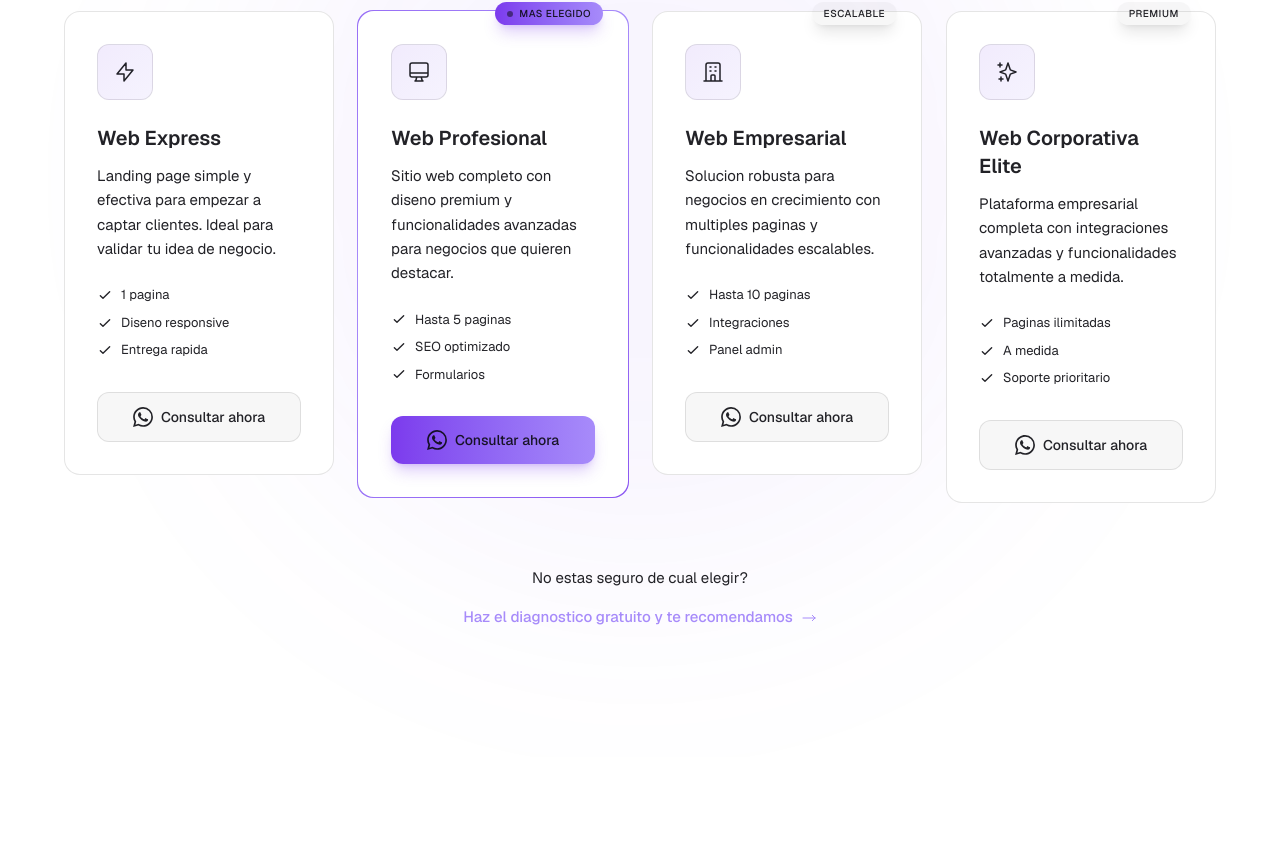
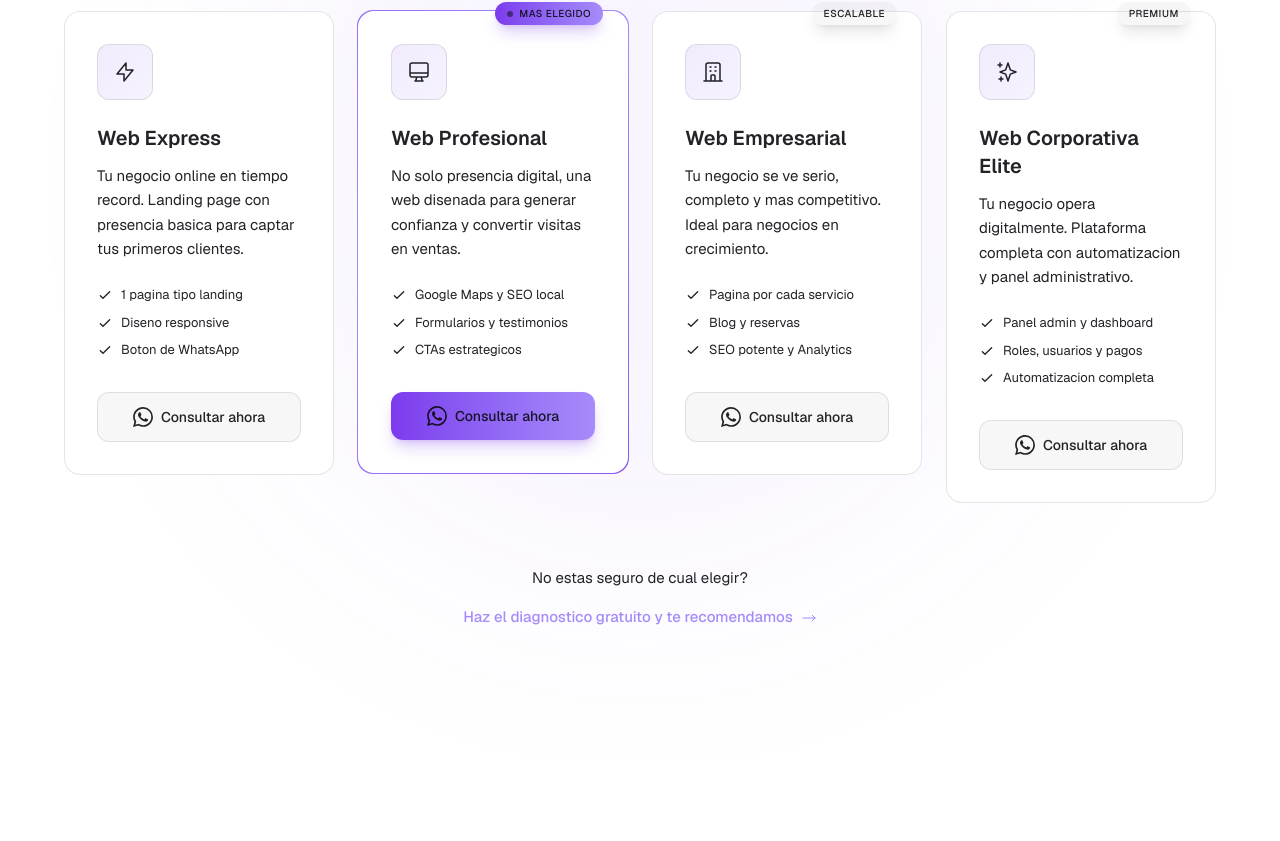
Before and after one commit to Castennio/Castennio-portfolio, a Next.js app: page / in a window 1280 px wide. Shown: the part 2319-3160 px from the top of the page. Built offline with nearby package versions, Linux system fonts and the light colour scheme.

Commit message:
feat: Se modificó el texto de los planes para desarrollo y se corrigió algunas 'ñs'

```diff
--- a/app/components/Diagnosis/data.ts
+++ b/app/components/Diagnosis/data.ts
@@ -262,7 +262,7 @@ const plans: Record<string, PlanRecommendation> = {
     description: "Landing page simple y efectiva para empezar a captar clientes. Ideal para validar tu idea de negocio rapidamente.",
     includes: [
       "1 pagina tipo landing",
-      "Diseno responsive (celular + PC)",
+      "Diseño responsive (celular + PC)",
       "Boton de WhatsApp",
       "Informacion de contacto",
       "Redes sociales",
@@ -273,8 +273,8 @@ const plans: Record<string, PlanRecommendation> = {
   profesional: {
     id: "profesional",
     name: "Web Profesional",
-    tagline: "Disenada para generar confianza y ventas",
-    description: "Sitio web completo con diseno premium. Para negocios que quieren destacar y generar mas contactos.",
+    tagline: "Diseñada para generar confianza y ventas",
+    description: "Sitio web completo con diseño premium. Para negocios que quieren destacar y generar mas contactos.",
     includes: [
       "Todo lo del plan Express",
       "Google Maps (ubicacion)",
@@ -329,7 +329,7 @@ const plans: Record<string, PlanRecommendation> = {
 const services: Record<string, ServiceRecommendation> = {
   redesign: {
     id: "redesign",
-    name: "Rediseno de Sitio",
+    name: "Rediseño de Sitio",
     description: "Renovamos tu sitio actual con diseno moderno y mejor rendimiento. Mantenemos lo que funciona, mejoramos lo demas.",
     deliveryTime: "2-3 semanas",
   },
--- a/app/components/Plans.tsx
+++ b/app/components/Plans.tsx
@@ -8,50 +8,50 @@ const plans = [
   {
     id: "express",
     name: "Web Express",
-    description: "Landing page simple y efectiva para empezar a captar clientes. Ideal para validar tu idea de negocio.",
+    description: "Tu negocio online en tiempo record. Landing page con presencia basica para captar tus primeros clientes.",
     badge: null,
     icon: (
       <svg className="w-6 h-6" fill="none" viewBox="0 0 24 24" stroke="currentColor">
         <path strokeLinecap="round" strokeLinejoin="round" strokeWidth={1.5} d="M13 10V3L4 14h7v7l9-11h-7z" />
       </svg>
     ),
-    features: ["1 pagina", "Diseno responsive", "Entrega rapida"],
+    features: ["1 pagina tipo landing", "Diseno responsive", "Boton de WhatsApp"],
   },
   {
     id: "profesional",
     name: "Web Profesional",
-    description: "Sitio web completo con diseno premium y funcionalidades avanzadas para negocios que quieren destacar.",
+    description: "No solo presencia digital, una web disenada para generar confianza y convertir visitas en ventas.",
     badge: "Mas elegido",
     icon: (
       <svg className="w-6 h-6" fill="none" viewBox="0 0 24 24" stroke="currentColor">
         <path strokeLinecap="round" strokeLinejoin="round" strokeWidth={1.5} d="M9.75 17L9 20l-1 1h8l-1-1-.75-3M3 13h18M5 17h14a2 2 0 002-2V5a2 2 0 00-2-2H5a2 2 0 00-2 2v10a2 2 0 002 2z" />
       </svg>
     ),
-    features: ["Hasta 5 paginas", "SEO optimizado", "Formularios"],
+    features: ["Google Maps y SEO local", "Formularios y testimonios", "CTAs estrategicos"],
   },
   {
     id: "empresarial",
     name: "Web Empresarial",
-    description: "Solucion robusta para negocios en crecimiento con multiples paginas y funcionalidades escalables.",
+    description: "Tu negocio se ve serio, completo y mas competitivo. Ideal para negocios en crecimiento.",
     badge: "Escalable",
     icon: (
       <svg className="w-6 h-6" fill="none" viewBox="0 0 24 24" stroke="currentColor">
         <path strokeLinecap="round" strokeLinejoin="round" strokeWidth={1.5} d="M19 21V5a2 2 0 00-2-2H7a2 2 0 00-2 2v16m14 0h2m-2 0h-5m-9 0H3m2 0h5M9 7h1m-1 4h1m4-4h1m-1 4h1m-5 10v-5a1 1 0 011-1h2a1 1 0 011 1v5m-4 0h4" />
       </svg>
     ),
-    features: ["Hasta 10 paginas", "Integraciones", "Panel admin"],
+    features: ["Pagina por cada servicio", "Blog y reservas", "SEO potente y Analytics"],
   },
   {
     id: "elite",
     name: "Web Corporativa Elite",
-    description: "Plataforma empresarial completa con integraciones avanzadas y funcionalidades totalmente a medida.",
+    description: "Tu negocio opera digitalmente. Plataforma completa con automatizacion y panel administrativo.",
     badge: "Premium",
     icon: (
       <svg className="w-6 h-6" fill="none" viewBox="0 0 24 24" stroke="currentColor">
         <path strokeLinecap="round" strokeLinejoin="round" strokeWidth={1.5} d="M5 3v4M3 5h4M6 17v4m-2-2h4m5-16l2.286 6.857L21 12l-5.714 2.143L13 21l-2.286-6.857L5 12l5.714-2.143L13 3z" />
       </svg>
     ),
-    features: ["Paginas ilimitadas", "A medida", "Soporte prioritario"],
+    features: ["Panel admin y dashboard", "Roles, usuarios y pagos", "Automatizacion completa"],
   },
 ];
 
--- a/app/components/Services.tsx
+++ b/app/components/Services.tsx
@@ -10,7 +10,7 @@ const services = [
     number: "01",
     title: "Rediseño de sitios existentes",
     description:
-      "Si ya tienes web pero se ve anticuada o no convierte, la renovamos con un diseno profesional.",
+      "Si ya tienes web pero se ve anticuada o no convierte, la renovamos con un diseño profesional.",
     icon: (
       <svg className="w-6 h-6" fill="none" viewBox="0 0 24 24" stroke="currentColor">
         <path strokeLinecap="round" strokeLinejoin="round" strokeWidth={1.5} d="M4 4v5h.582m15.356 2A8.001 8.001 0 004.582 9m0 0H9m11 11v-5h-.581m0 0a8.003 8.003 0 01-15.357-2m15.357 2H15" />
@@ -20,7 +20,7 @@ const services = [
       fullDescription: "Transformamos tu sitio web actual en una experiencia moderna que refleje la calidad de tu negocio y genere mas conversiones.",
       includes: [
         "Analisis de tu sitio actual",
-        "Nuevo diseno visual completo",
+        "Nuevo diseño visual completo",
         "Mejora de velocidad de carga",
         "Optimizacion de conversion",
         "Migracion de contenido existente",
@@ -364,7 +364,7 @@ export default function Services() {
             delay={0.4}
             stagger={0.01}
           >
-            Rediseno, migracion e integraciones para llevar tu sitio actual al siguiente nivel.
+            Rediseño, migracion e integraciones para llevar tu sitio actual al siguiente nivel.
           </BlurReveal>
         </div>
 
```
